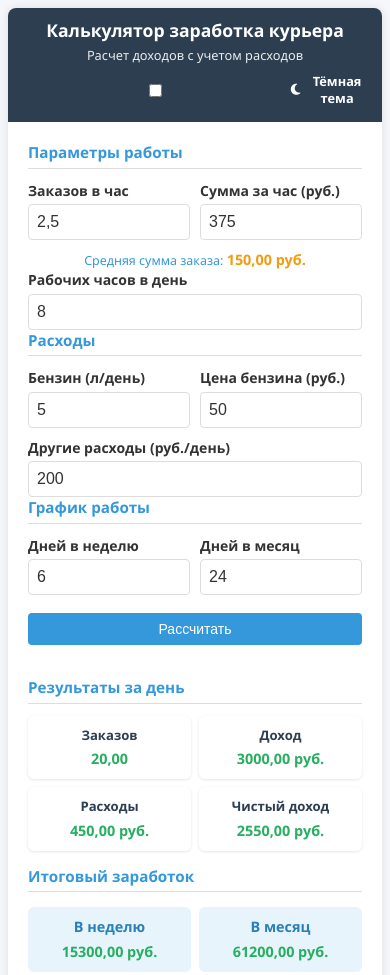
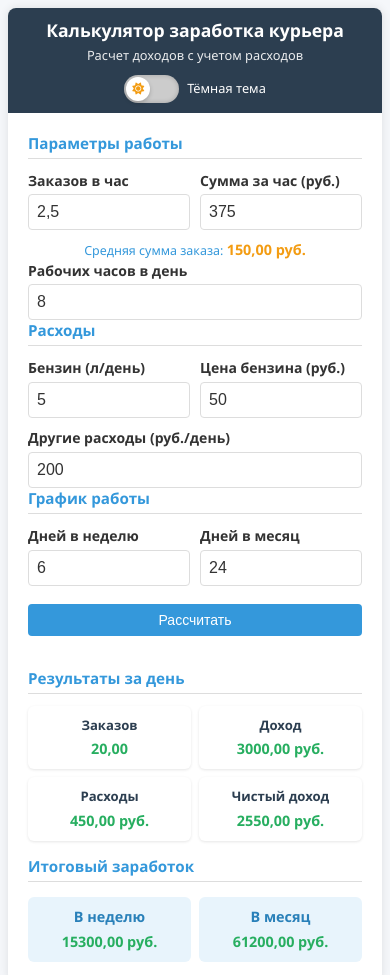
Before and after one commit to IgorEfimof/courier, a plain HTML site: page index.html in a window 390 px wide. Drawn offline with Linux system fonts and the light colour scheme.

Commit message:
Update index.html

```diff
--- a/index.html
+++ b/index.html
@@ -96,35 +96,78 @@
             color: white;
             padding: 12px 15px;
             position: relative;
+            display: flex;
+            justify-content: space-between;
+            align-items: center;
+        }
+
+        .header-content {
+            flex: 1;
+            text-align: center;
         }
 
         h1 {
             font-size: 1.4rem;
             margin-bottom: 4px;
-            text-align: center;
         }
 
         .description {
             font-size: 0.85rem;
             opacity: 0.9;
-            text-align: center;
         }
 
-        .theme-switch {
-            position: absolute;
-            right: 15px;
-            top: 12px;
+        /* Новый стиль для переключателя темы */
+        .theme-toggle-container {
+            display: flex;
+            align-items: center;
+            justify-content: center;
         }
 
-        .theme-switch-label {
+        .theme-toggle {
+            position: relative;
+            display: inline-block;
+            width: 60px;
+            height: 30px;
+            background-color: #ccc;
+            border-radius: 30px;
+            cursor: pointer;
+            transition: background-color 0.3s;
+            box-shadow: inset 0 0 5px rgba(0, 0, 0, 0.2);
+        }
+
+        .theme-toggle.active {
+            background-color: #3498db;
+        }
+
+        .theme-toggle-handle {
+            position: absolute;
+            top: 2px;
+            left: 2px;
+            width: 26px;
+            height: 26px;
+            background-color: white;
+            border-radius: 50%;
+            transition: transform 0.3s;
             display: flex;
             align-items: center;
-            cursor: pointer;
-            font-size: 0.85rem;
+            justify-content: center;
+            box-shadow: 0 2px 4px rgba(0, 0, 0, 0.2);
         }
 
-        .theme-switch-label i {
-            margin-right: 4px;
+        .theme-toggle.active .theme-toggle-handle {
+            transform: translateX(30px);
+        }
+
+        .theme-toggle-icon {
+            font-size: 12px;
+            color: #f39c12;
+        }
+
+        .theme-toggle-text {
+            margin-left: 8px;
+            font-size: 0.85rem;
+            color: white;
+            white-space: nowrap;
         }
 
         .content {
@@ -346,16 +389,16 @@
 
             header {
                 padding: 10px 12px;
+                flex-direction: column;
+                text-align: center;
+            }
+
+            .header-content {
+                margin-bottom: 10px;
             }
 
             h1 {
                 font-size: 1.2rem;
-            }
-
-            .theme-switch {
-                position: static;
-                margin-top: 8px;
-                text-align: center;
             }
 
             .content {
@@ -403,6 +446,20 @@
             .key-wide {
                 width: 110px;
             }
+
+            .theme-toggle {
+                width: 55px;
+                height: 28px;
+            }
+
+            .theme-toggle-handle {
+                width: 24px;
+                height: 24px;
+            }
+
+            .theme-toggle.active .theme-toggle-handle {
+                transform: translateX(27px);
+            }
         }
 
         @media (max-width: 480px) {
@@ -438,7 +495,7 @@
                 font-size: 0.78rem;
             }
 
-            .theme-switch-label {
+            .theme-toggle-text {
                 font-size: 0.8rem;
             }
 
@@ -481,21 +538,43 @@
             .key-wide {
                 width: 85px;
             }
+
+            .theme-toggle {
+                width: 50px;
+                height: 25px;
+            }
+
+            .theme-toggle-handle {
+                width: 21px;
+                height: 21px;
+                top: 2px;
+                left: 2px;
+            }
+
+            .theme-toggle.active .theme-toggle-handle {
+                transform: translateX(23px);
+            }
+
+            .theme-toggle-icon {
+                font-size: 10px;
+            }
         }
     </style>
 </head>
 <body class="light-theme">
     <div class="container">
         <header>
-            <div>
+            <div class="header-content">
                 <h1>Калькулятор заработка курьера</h1>
                 <p class="description">Расчет доходов с учетом расходов</p>
             </div>
-            <div class="theme-switch">
-                <label class="theme-switch-label">
-                    <input type="checkbox" id="theme-toggle">
-                    <i class="fas fa-moon"></i> Тёмная тема
-                </label>
+            <div class="theme-toggle-container">
+                <div class="theme-toggle" id="theme-toggle">
+                    <div class="theme-toggle-handle">
+                        <i class="fas fa-sun theme-toggle-icon"></i>
+                    </div>
+                </div>
+                <span class="theme-toggle-text">Тёмная тема</span>
             </div>
         </header>
 
@@ -823,24 +902,40 @@
             });
 
             // Переключение темы
-            themeToggle.addEventListener('change', function() {
-                if (this.checked) {
-                    document.body.classList.remove('light-theme');
-                    document.body.classList.add('dark-theme');
+            function toggleTheme() {
+                const isDark = document.body.classList.toggle('dark-theme');
+                document.body.classList.toggle('light-theme', !isDark);
+                themeToggle.classList.toggle('active', isDark);
+
+                // Обновляем иконку в зависимости от темы
+                const icon = themeToggle.querySelector('.theme-toggle-icon');
+                if (isDark) {
+                    icon.className = 'fas fa-moon theme-toggle-icon';
                     localStorage.setItem('theme', 'dark');
                 } else {
-                    document.body.classList.remove('dark-theme');
-                    document.body.classList.add('light-theme');
+                    icon.className = 'fas fa-sun theme-toggle-icon';
                     localStorage.setItem('theme', 'light');
                 }
-            });
+            }
+
+            themeToggle.addEventListener('click', toggleTheme);
+
+            // Обработка касания для мобильных устройств
+            themeToggle.addEventListener('touchstart', function(e) {
+                e.preventDefault();
+                toggleTheme();
+            }, { passive: false });
 
             // Проверка сохраненной темы
             const savedTheme = localStorage.getItem('theme');
             if (savedTheme === 'dark') {
-                themeToggle.checked = true;
+                document.body.classList.add('dark-theme');
                 document.body.classList.remove('light-theme');
-                document.body.classList.add('dark-theme');
+                themeToggle.classList.add('active');
+
+                // Обновляем иконку
+                const icon = themeToggle.querySelector('.theme-toggle-icon');
+                icon.className = 'fas fa-moon theme-toggle-icon';
             }
 
             // Первоначальный расчет
```
